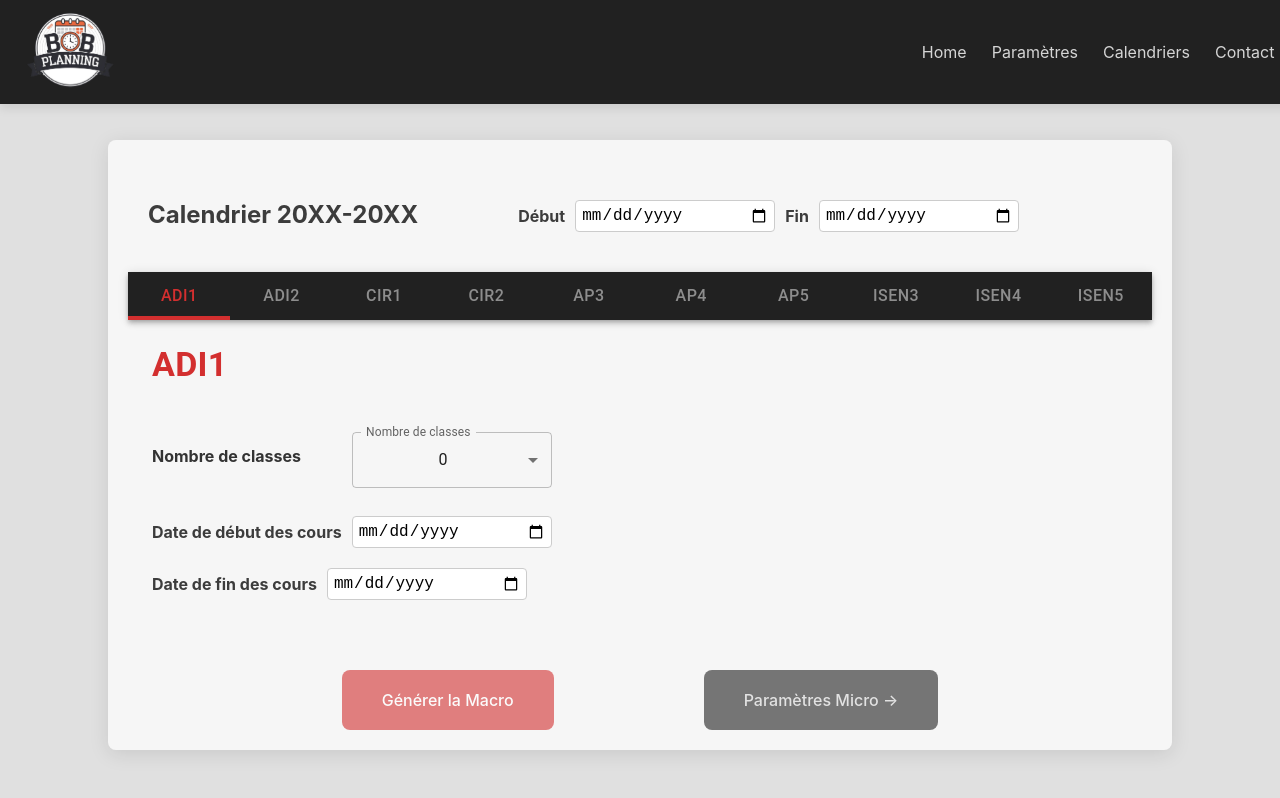
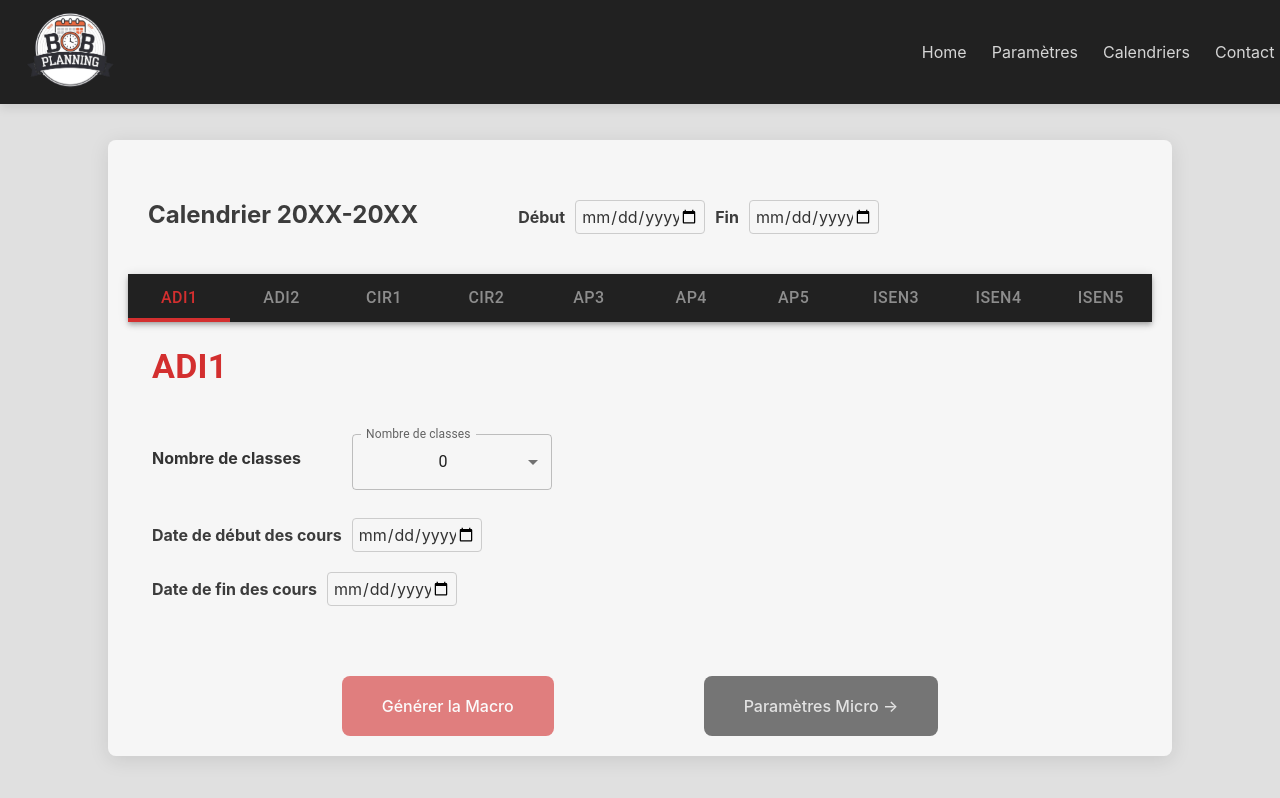
Before and after one commit to rozennrd/OPALE, a React (Vite) app in the folder BobPlanning.front/: page /parametres in a window 1280 px wide. Shown: the top 798 px of the page. Built offline with nearby package versions, Linux system fonts and the light colour scheme; no server answers.

Commit message:
CSS date inputs

```diff
--- a/BobPlanning.front/src/components/DebCoursDate.css
+++ b/BobPlanning.front/src/components/DebCoursDate.css
@@ -1,25 +1,31 @@
 /* Container for the label and input */
 .date-debut-cours-container {
   display: flex;
-    align-items: center;         /* Vertically align the input and label */
-    justify-content: flex-start; /* Left-align the container */
-    gap: 10px;                   /* Add some space between the label and input */
-    max-width: 400px;            /* Set a fixed width for the container */
-    padding: 10px 0;             /* Add some padding for better spacing */
+  align-items: center;
+  /* Vertically align the input and label */
+  justify-content: flex-start;
+  /* Left-align the container */
+  gap: 10px;
+  /* Add some space between the label and input */
+  max-width: 400px;
+  /* Set a fixed width for the container */
+  padding: 10px 0;
+  /* Add some padding for better spacing */
 }
 
-  /* Label styling */
-  .label-date-deb {
-    font-weight: bold;           /* Make the label bold */
-    margin-right: 10px;
-    width: 200px;       /* Add space between label and input */
-  }
 
-  /* Input styling */
 .input {
   padding: 5px;
-    width: 200px;                /* Set the desired width of the input */
+  width: 130px;
+  /* Set the desired width of the input */
   font-size: 16px;
   border-radius: 4px;
-    border: 1px solid #ccc;      /* Add a border */
+  border: 1px solid #ccc;
+  /* Add a border */
+  background-color: transparent;
+  /* Remove the white background */
+  color: #333;
+  /* Set text color */
+  font-family: inherit;
+  /* Inherit global font family */
 }
```
Lines whose indentation alone changed are shown as unchanged.
